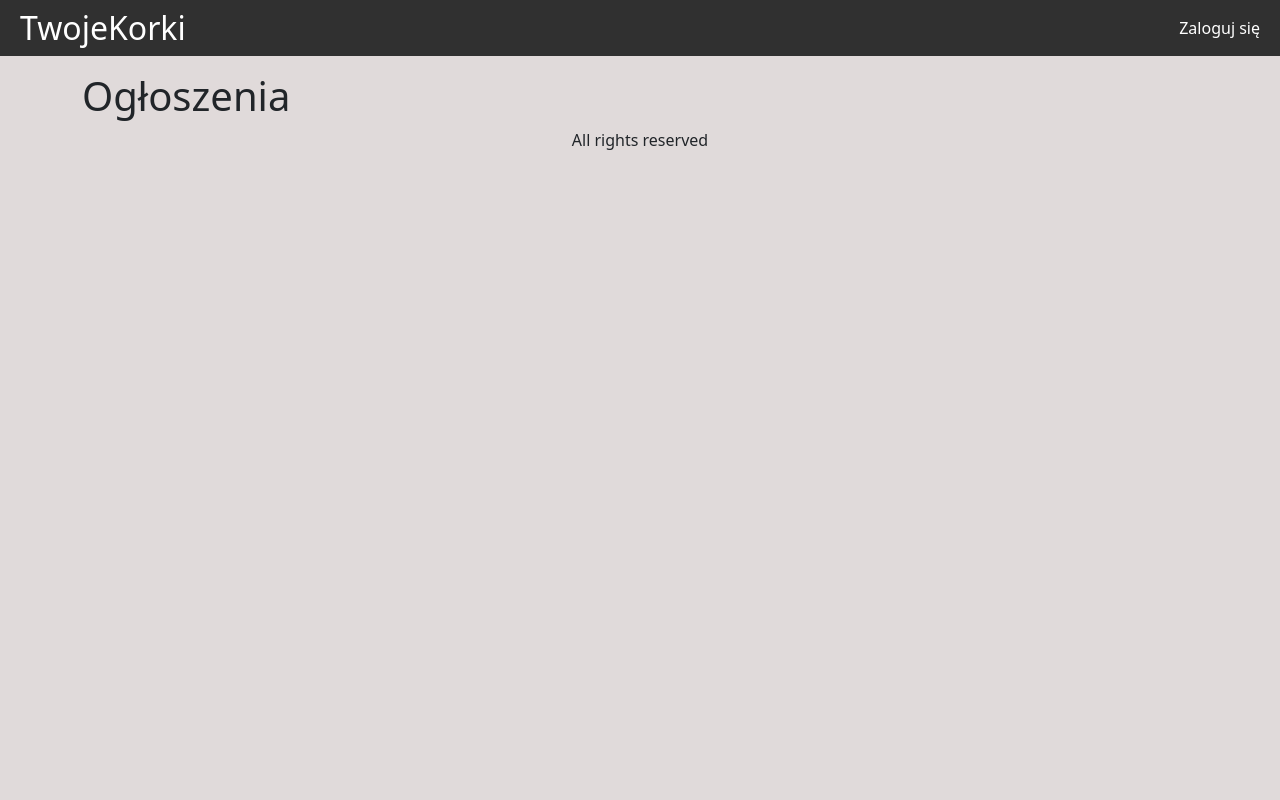
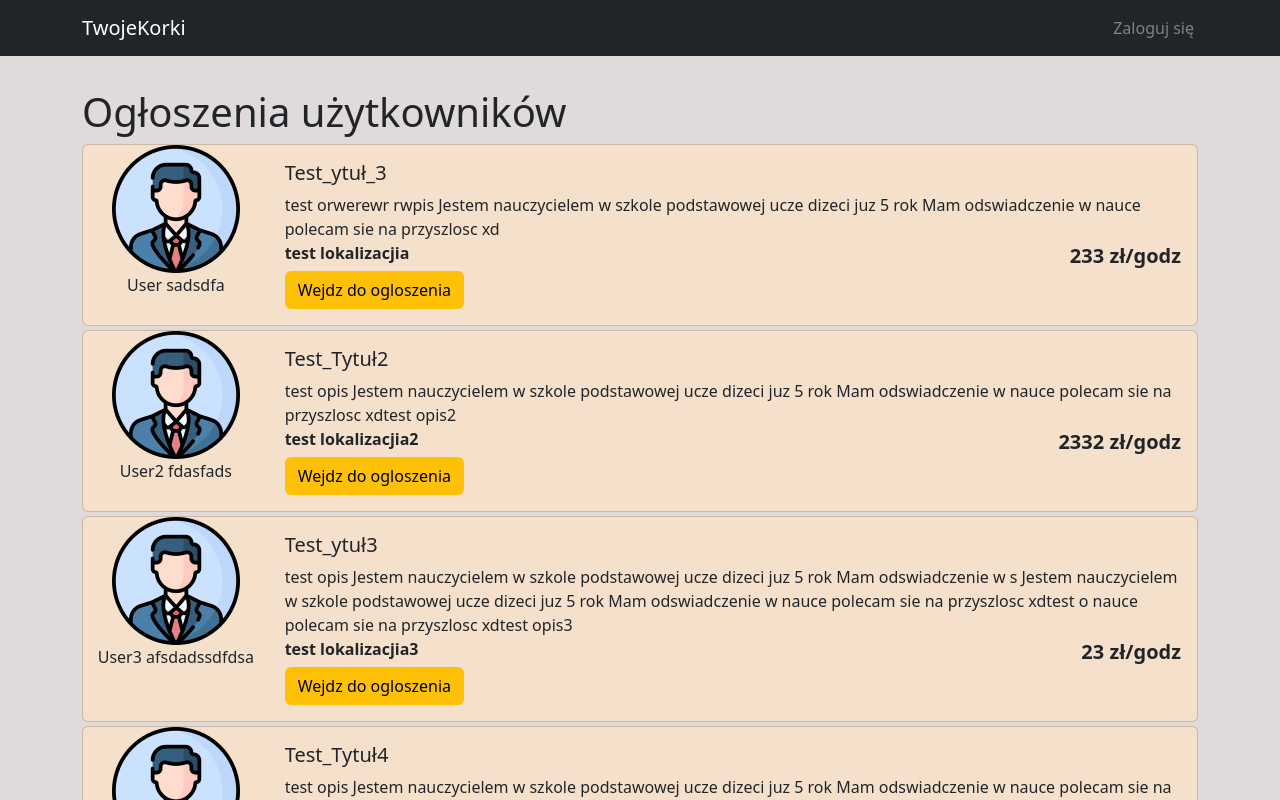
Before and after one commit to Szymon017/TwojeKorki, a React (Create React App) app in the folder client/: page /annoucements in a window 1280 px wide. Shown: the top 800 px of the page. Built offline with nearby package versions, Linux system fonts and the light colour scheme.

Commit message:
Dodanie listy ogloszen z przykladowymi danymi oraz zmiana navbar z wykorzystaniem bootstrap

```diff
--- a/client/src/App.js
+++ b/client/src/App.js
@@ -1,4 +1,4 @@
-import Navbar from './components/Navbar';
+import Navbar1 from './components/Navbar1';
 import AddNewAnnoucement from './components/pages/AddNewAnnoucement/AddNewAnnoucement';
 import { Route, Routes } from 'react-router-dom';
 import Home from './components/pages/Home';
@@ -6,12 +6,14 @@ import Annoucements from './components/pages/Annoucements/Annoucements';
 import Register from './components/pages/Register/Register';
 import Login from './components/pages/Login/Login';
 import UserProfile from './components/pages/UserProfile/UserProfile';
+import EditUserProfile from './components/pages/UserProfile/EditUserProfile';
+import Annouce from './components/pages/Announce-info/Announce.js';
 
 function App() {
   return (
-    <>
+    <div className="d-flex flex-column site-container">
       <header>
-        <Navbar />
+        <Navbar1 />
       </header>
       <main>
         <div className="container mt-3">
@@ -22,13 +24,15 @@ function App() {
             <Route path="/register" element={<Register />} />
             <Route path="/login" element={<Login />} />
             <Route path="/userProfile" element={<UserProfile />} />
+            <Route path="/userProfile/edit" element={<EditUserProfile />} />
+            <Route path="/announcement/:title" element={<Annouce />} />
           </Routes>
         </div>
       </main>
       <footer>
         <div className="text-center">All rights reserved</div>
       </footer>
-    </>
+    </div>
   );
 }
 
--- /dev/null
+++ b/client/src/assets/data/data.js
@@ -0,0 +1,50 @@
+const data = {
+  products: [
+    {
+      userID: 'User sadsdfa',
+      title: 'Test_ytuł_3',
+      option: 'Test opcja',
+      category: 'Test kategoria',
+      location: 'test lokalizacjia',
+      description:
+        'test orwerewr rwpis Jestem nauczycielem w szkole podstawowej ucze dizeci juz 5 rok Mam odswiadczenie w nauce polecam sie na przyszlosc xd',
+      price: 233,
+      date: 'test data',
+    },
+    {
+      userID: 'User2 fdasfads',
+      title: 'Test_Tytuł2',
+      option: 'Test opcja2',
+      category: 'Test kategoria2',
+      location: 'test lokalizacjia2',
+      description:
+        'test opis Jestem nauczycielem w szkole podstawowej ucze dizeci juz 5 rok Mam odswiadczenie w nauce polecam sie na przyszlosc xdtest opis2',
+      price: 2332,
+      date: 'test data2',
+    },
+    {
+      userID: 'User3 afsdadssdfdsa',
+      title: 'Test_ytuł3',
+      option: 'Test opcja3',
+      category: 'Test kategoria3',
+      location: 'test lokalizacjia3',
+      description:
+        'test opis Jestem nauczycielem w szkole podstawowej ucze dizeci juz 5 rok Mam odswiadczenie w s Jestem nauczycielem w szkole podstawowej ucze dizeci juz 5 rok Mam odswiadczenie w nauce polecam sie na przyszlosc xdtest o nauce polecam sie na przyszlosc xdtest opis3',
+      price: 23,
+      date: 'test data3',
+    },
+    {
+      userID: 'User4 afssdffdsfsd',
+      title: 'Test_Tytuł4',
+      option: 'Test opcja4',
+      category: 'Test kategoria4',
+      location: 'test lokalizacjia4',
+      description:
+        'test opis Jestem nauczycielem w szkole podstawowej ucze dizeci juz 5 rok Mam odswiadczenie w nauce polecam sie na przyszlosc xd test opis4',
+      price: 23,
+      date: 'test data4',
+    },
+  ],
+};
+
+export default data;
--- a/client/src/components/Navbar.js
+++ /dev/null
@@ -1,52 +0,0 @@
-import { Link, useMatch, useResolvedPath } from 'react-router-dom';
-import { useState, useEffect } from 'react';
-export default function Navbar() {
-
-  const logout = () => {
-    const token = localStorage.getItem("token");
-
-    if(token){
-      localStorage.removeItem("token");
-      window.location.assign('/');
-
-    }else{
-      console.log("Error");
-    }
-  }
-
-
-  const [user, setUser] = useState();
-
-  useEffect(() => {
-      const token = localStorage.getItem("token");
-      if (token) {
-          setUser(token);
-      }
-  }, [])
-
-  return (
-    <nav className="nav">
-      <Link to="/" className="site-title">
-        TwojeKorki
-      </Link>
-      <ul>
-        {user ? <CustomLink to="/annoucements/add">Dodaj ogłoszenie</CustomLink> : ''}
-        {user ? <CustomLink to="/annoucements">Ogłoszenia</CustomLink> : ''}
-        {user ? <CustomLink to="/userProfile">Mój profil</CustomLink>:''}
-        {user ? <CustomLink to="logout" onClick={logout}>Wyloguj się</CustomLink> : <CustomLink to="login">Zaloguj się</CustomLink> }
-      </ul>
-    </nav>
-  );
-}
-
-function CustomLink({ to, children, ...props }) {
-  const resolvedPath = useResolvedPath(to);
-  const isActive = useMatch({ path: resolvedPath.pathname, end: true });
-  return (
-    <li className={isActive ? 'active' : ''}>
-      <Link to={to} {...props}>
-        {children}
-      </Link>
-    </li>
-  );
-}
--- /dev/null
+++ b/client/src/components/Navbar1.js
@@ -0,0 +1,61 @@
+import { Link, useMatch, useResolvedPath } from 'react-router-dom';
+import { useState, useEffect } from 'react';
+import Container from 'react-bootstrap/Container';
+import Nav from 'react-bootstrap/Nav';
+import Navbar from 'react-bootstrap/Navbar';
+
+
+export default function Navbar1() {
+  const logout = () => {
+    const token = localStorage.getItem('token');
+
+    if (token) {
+      localStorage.removeItem('token');
+      window.location.assign('/');
+    } else {
+      console.log('Error');
+    }
+  };
+
+  const [user, setUser] = useState();
+
+  useEffect(() => {
+    const token = localStorage.getItem('token');
+    if (token) {
+      setUser(token);
+    }
+  }, []);
+
+  return (
+    <Navbar collapseOnSelect expand="lg" bg="dark" variant="dark">
+      <Container>
+        <Navbar.Brand href="/">TwojeKorki</Navbar.Brand>
+        <Navbar.Toggle aria-controls="responsive-navbar-nav" />
+        <Navbar.Collapse id="responsive-navbar-nav">
+          <Nav className="me-auto">
+             {user ? <CustomLink  to="/annoucements/add">Dodaj ogłoszenie</CustomLink> : ''}
+              {user ? <CustomLink to="/annoucements">Ogłoszenia</CustomLink> : ''}
+              </Nav>
+            <Nav>
+
+              {user ? <CustomLink to="/userProfile">Mój profil</CustomLink>:''}
+              {user ? <CustomLink to="logout" onClick={logout}>Wyloguj się</CustomLink> : <CustomLink to="login">Zaloguj się</CustomLink> }
+            </Nav>
+
+        </Navbar.Collapse>
+      </Container>
+    </Navbar>
+  );
+}
+
+function CustomLink({ to, children, ...props }) {
+  const resolvedPath = useResolvedPath(to);
+  const isActive = useMatch({ path: resolvedPath.pathname, end: true });
+  return (
+    <li className={isActive ? 'active' : ''}>
+      <Link className="navlink" to={to} {...props}>
+        {children}
+      </Link>
+    </li>
+  );
+}
--- a/client/src/components/pages/AddNewAnnoucement/style.css
+++ b/client/src/components/pages/AddNewAnnoucement/style.css
@@ -1,6 +1,6 @@
 .addAnnContainer {
   margin: auto;
-  background-color: rgb(247, 247, 247);
+  background-color: rgb(245, 225, 203);
   padding: 4%;
   border-radius: 5%;
 }
--- a/client/src/components/pages/Annoucements/Annoucements.js
+++ b/client/src/components/pages/Annoucements/Annoucements.js
@@ -1,3 +1,23 @@
+import data from '../../../assets/data/data';
+import OneAnnounce from './OneAnnounce';
+import img from './../../../assets/images/a1.jpg';
+import Row from 'react-bootstrap/Row';
+import Col from 'react-bootstrap/Col';
+
 export default function Annoucements() {
-  return <h1>Ogłoszenia </h1>;
+  return (
+    <div>
+      <h1>Ogłoszenia użytkowników</h1>
+
+      <div className="products">
+        <Row>
+          {data.products.map((product) => (
+            <Col key={product.title} sm={12} md={12} lg={12} className="mb-1">
+              <OneAnnounce product={product}></OneAnnounce>
+            </Col>
+          ))}
+        </Row>
+      </div>
+    </div>
+  );
 }
--- /dev/null
+++ b/client/src/components/pages/Annoucements/OneAnnounce.js
@@ -0,0 +1,58 @@
+import React from 'react';
+import Button from 'react-bootstrap/Button';
+import Card from 'react-bootstrap/Card';
+import Placeholder from 'react-bootstrap/Placeholder';
+import Row from 'react-bootstrap/Row';
+import Col from 'react-bootstrap/Col';
+
+import Container from 'react-bootstrap/Container';
+import img from './../../../assets/images/a1.jpg';
+import { Link } from 'react-router-dom';
+
+export default function OneAnnounce(props) {
+  const { product } = props;
+  return (
+    <Card style={{ background: 'rgb(245, 225, 203)' }} >
+      <Row className="g-0">
+        <Col md={2}>
+          <Row className="g-0">
+            <Col md={12} className="d-flex justify-content-center">
+              <Link to={`/announcement/${product.title}`}>
+                <img
+                  className="img-fluid rounded-start"
+                  src={img}
+                  alt={product.option}
+                ></img>
+              </Link>
+            </Col>
+            <Col md={12} className="d-flex justify-content-center">
+              {product.userID}
+            </Col>
+          </Row>
+        </Col>
+        <Col md={10}>
+          <Card.Body>
+            <Row className="g-0">
+              <Col md={12}>
+                <Card.Title>{product.title}</Card.Title>
+              </Col>
+              <Col md={12}>
+                <Card.Text>{product.description}</Card.Text>
+              </Col>
+              <Col md={6} className=" fw-bold">
+                <Card.Text>{product.location} </Card.Text>
+              </Col>
+              <Col md={6} className="text-end fs-5 fw-bold ">
+                {' '}
+                <Card.Text> {product.price} zł/godz</Card.Text>
+              </Col>
+              <Link to={`/announcement/${product.title}`}>
+                <Button variant="warning">Wejdz do ogloszenia</Button>
+              </Link>
+            </Row>
+          </Card.Body>
+        </Col>
+      </Row>
+    </Card>
+  );
+}
--- /dev/null
+++ b/client/src/components/pages/Announce-info/Announce.js
@@ -0,0 +1,12 @@
+import { useParams } from 'react-router-dom';
+
+export default function Annouce() {
+  const params = useParams();
+  const { title } = params;
+
+  return (
+    <div>
+      <h1>{title}adsdsa</h1>
+    </div>
+  );
+}
--- /dev/null
+++ b/client/src/components/pages/UserProfile/EditUserProfile.js
@@ -0,0 +1,7 @@
+export default function EditUserProfile() {
+    return (<div>
+        <p>lalalassdasfdfadsfsadfdsa
+            Tu bedzie formularz do edycji profilu
+        </p>
+    </div>)
+}
--- a/client/src/components/pages/UserProfile/UserProfile.js
+++ b/client/src/components/pages/UserProfile/UserProfile.js
@@ -1,10 +1,15 @@
-import React from 'react';
+import React, { useEffect, useState } from 'react';
 import Row from 'react-bootstrap/Row';
 import Col from 'react-bootstrap/Col';
 import Container from 'react-bootstrap/Container';
 import Button from 'react-bootstrap/Button';
 import img from '../../../assets/images/a1.jpg';
+import { Link } from 'react-router-dom';
+import axios from 'axios';
+
 export default function UserProfile() {
+
+
   return (
     <div>
       <h1 className="my-3">Profil użytkownika</h1>
@@ -16,15 +21,21 @@ export default function UserProfile() {
               <img src={img}></img>
             </Row>
             <Row className="my-3">
-              <Button>Edytuj profil</Button>
+              <Link to="/edit">
+                <Button>Edytuj profil</Button>
+              </Link>
             </Row>
           </Col>
           <Col md={8}>
             <Row>
               <h1>Imie nazwisko</h1>
             </Row>
-            <Row><h5>Email</h5></Row>
-            <Row><h5>Nr tel</h5></Row>
+            <Row>
+              <h5>Email</h5>
+            </Row>
+            <Row>
+              <h5>Nr tel</h5>
+            </Row>
 
             <Row></Row>
           </Col>
--- a/client/src/style.css
+++ b/client/src/style.css
@@ -5,6 +5,10 @@
 body {
   margin: 0;
   background-color: #e0dada;
+}
+
+.site-container{
+  min-height: 100vh;
 }
 
 .nav {
@@ -46,6 +50,12 @@ body {
   background-color: #4aa327;
 }
 
+.navlink{
+  list-style: none;
+  padding: 0.25rem;
+  text-decoration: none;
+  color: grey;
+}
 .red {
   display: block;
   width: 100%;
@@ -61,3 +71,28 @@ body {
 .img-large {
   max-width: 240px;
 }
+
+main {
+  padding: 1rem;
+  flex: 1;
+}
+.products {
+  display: flex;
+  flex-wrap: wrap;
+  justify-content: center;
+}
+
+.product {
+  border: 1px #404040 solid;
+  margin: 1rem;
+  max-width: 700px;
+}
+
+.product img {
+  width: 200px;
+  padding: 1rem;
+}
+
+.product-info {
+  padding: 1rem;
+}
```
Also changed, not shown: client/src/service/userService.js (line endings or trailing spaces).
